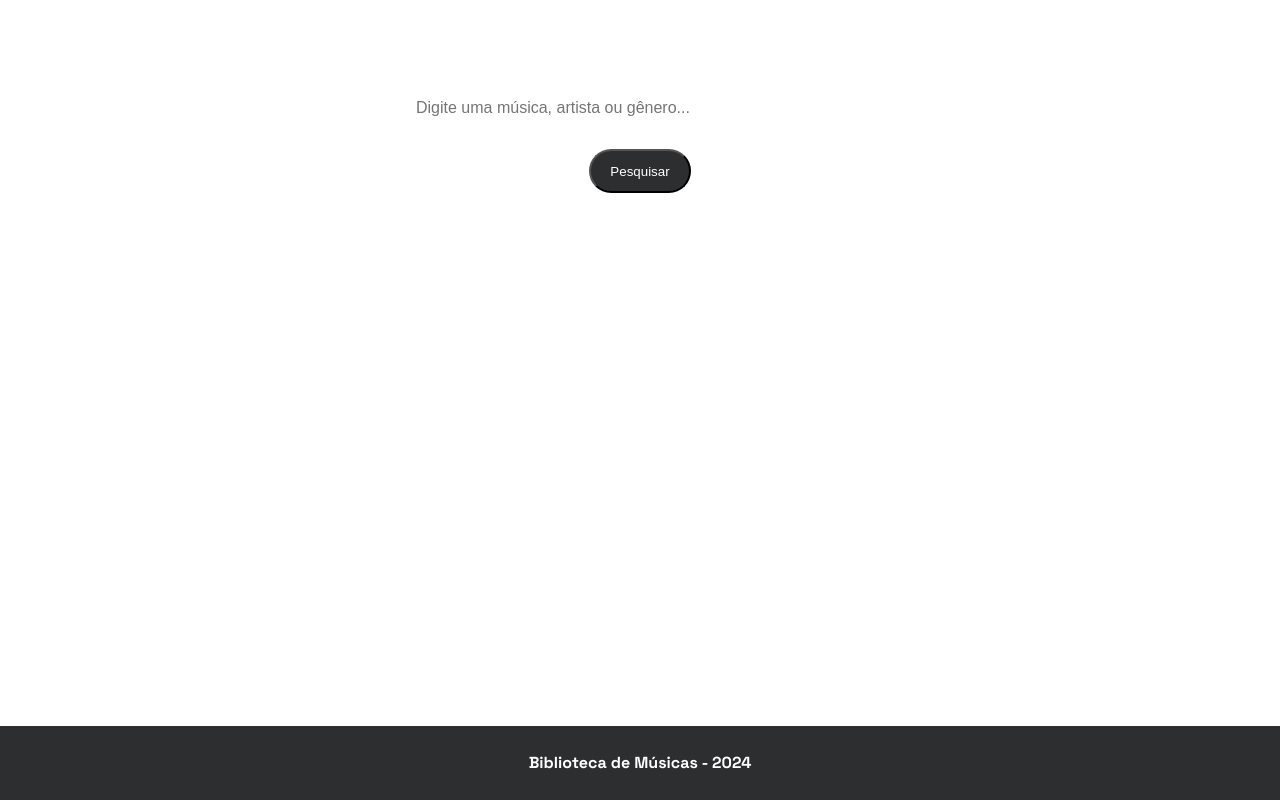
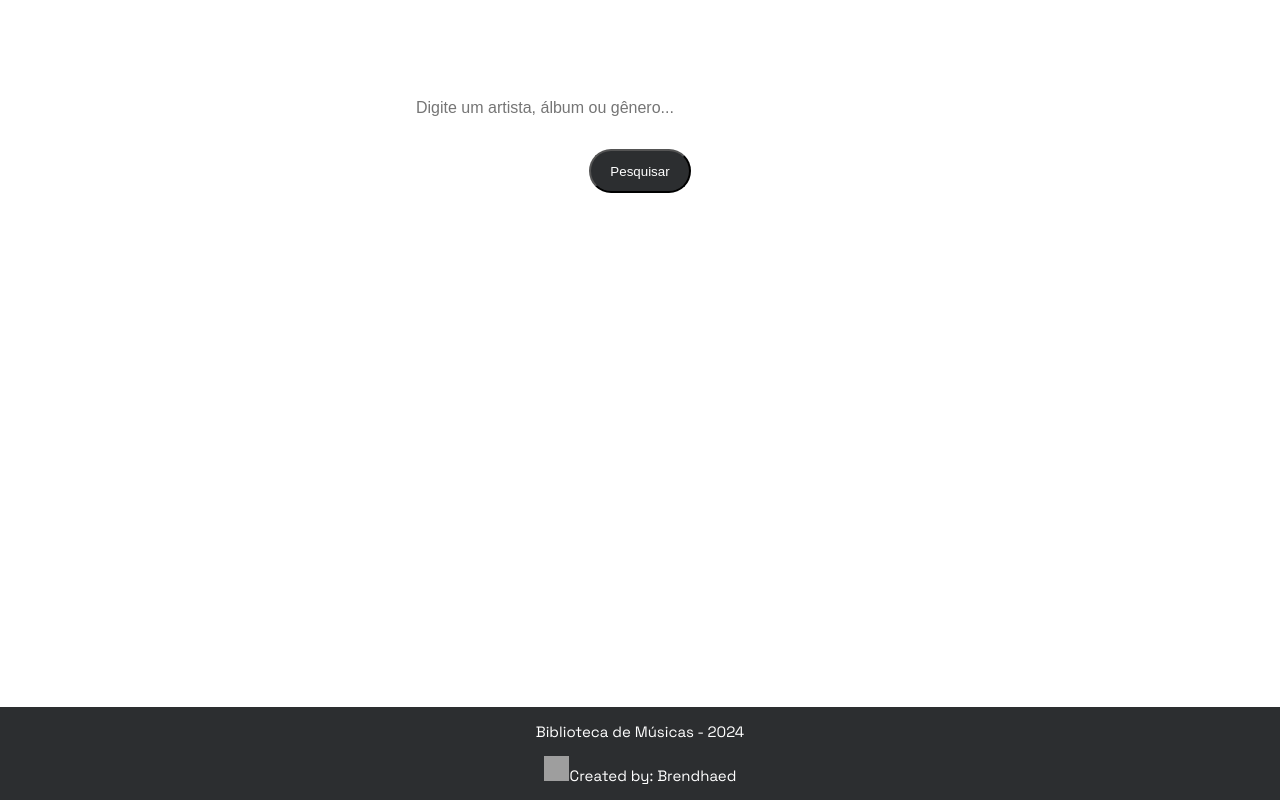
Before and after one commit to brendhaed/Meu-projeto-Dev-com-Gemini-da-Alura, a plain HTML site: page index.html in a window 1280 px wide. Drawn offline with Linux system fonts and the light colour scheme; grey boxes are pictures that could not be loaded.

Commit message:
Update index.html

```diff
--- a/index.html
+++ b/index.html
@@ -7,16 +7,16 @@
     <link rel="preconnect" href="https://fonts.googleapis.com">
     <link rel="preconnect" href="https://fonts.gstatic.com" crossorigin>
     <link href="https://fonts.googleapis.com/css2?family=Space+Grotesk:wght@300..700&display=swap" rel="stylesheet">
-    <title>Biblioteca de Músicas</title>
+    <title>Biblioteca Musical</title>
 </head>
 <body>
 <header>
-    <h1>Biblioteca de Músicas</h1>
+    <h1>Biblioteca Musical</h1>
 </header>
     <main>
 <section>
-    <input type="text" placeholder="Digite uma música, artista ou gênero..." id="campo-pesquisa">
-    <button onclick="pesquisar()">Pesquisar</button>
+    <input type="text" placeholder="Digite um artista, álbum ou gênero..." id="campo-pesquisa">
+    <button onclick="pesquisar()" >Pesquisar</button>
 </section>
 
 <section class="resultados-pesquisa" id="resultados-pesquisa">
@@ -27,7 +27,10 @@
 
 
 <footer>
-<h5> Biblioteca de Músicas - 2024 </h5>
+<p> Biblioteca de Músicas - 2024 </p>
+<p><img src="https://upload.wikimedia.org/wikipedia/commons/thumb/a/ae/Github-desktop-logo-symbol.svg/2048px-Github-desktop-logo-symbol.svg.png" alt="Ícone
+    do GitHub">Created by: <a href="https://github.com/brendhaed">Brendhaed</p></a>
+
 </footer>
 
 <script src="dados.js"></script>
```
